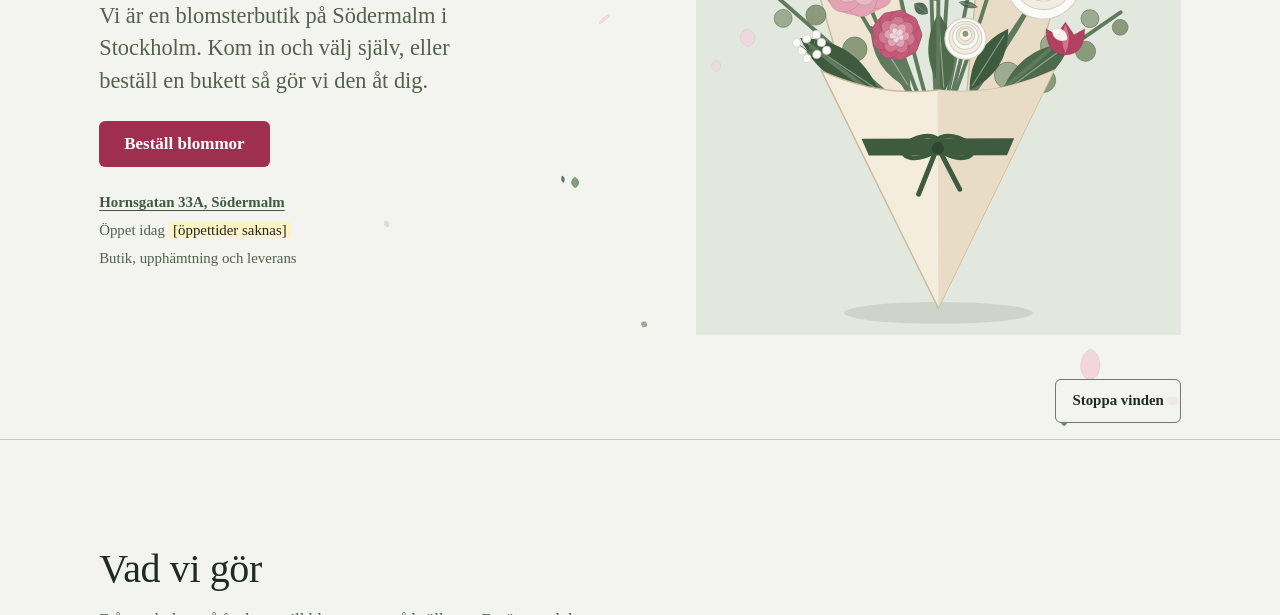
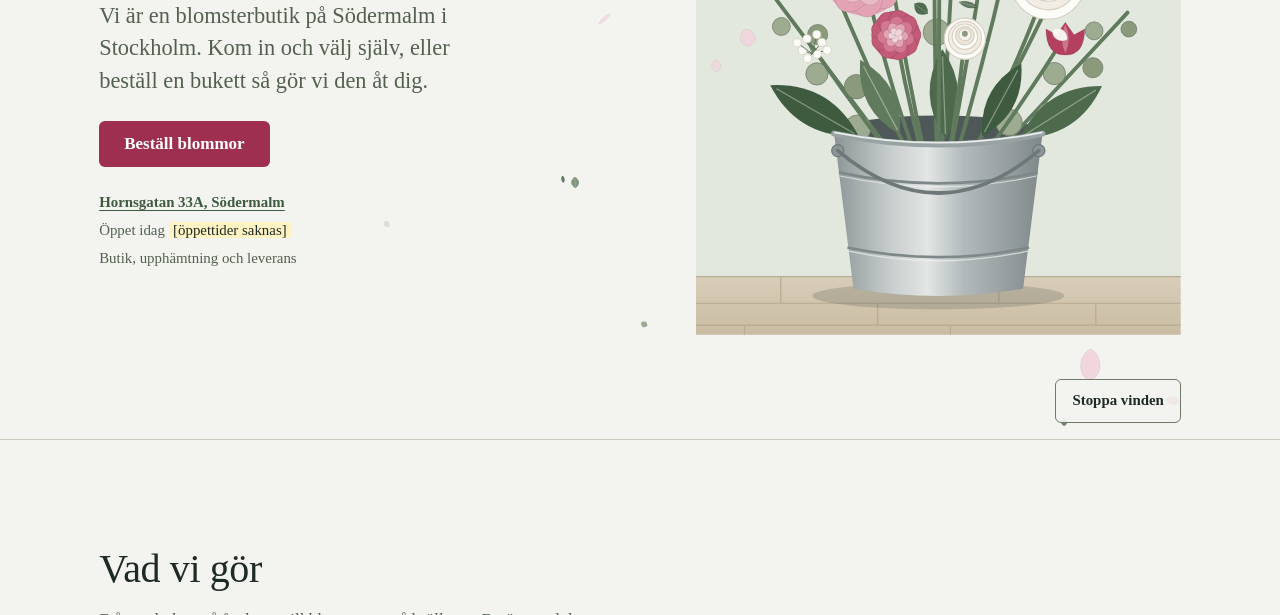
Before and after one commit to Walid-Birouk/Jomni-Blommor, an Astro site: page / in a window 1280 px wide. Shown: the part 491-1106 px from the top of the page. Built offline with nearby package versions, Linux system fonts and the light colour scheme; Astro itself is replaced by a stand-in of ours.

Commit message:
Stand the hero bouquet in a zinc florist bucket
The paper cone balanced on its tip. The flowers now stand in a zinc
bucket on floorboards and pivot inside it, so stems fan out at the rim.
The bucket stays still while the flowers sway.

```diff
--- a/src/components/Bouquet.astro
+++ b/src/components/Bouquet.astro
@@ -1,14 +1,14 @@
 ---
 /**
- * Illustrated bouquet for the hero arch. Each stem sways around the point where
- * the bouquet is tied, driven by the shared hero wind (src/scripts/wind.ts).
+ * Illustrated bouquet in a zinc florist bucket for the hero arch. Each stem sways
+ * around a pivot inside the bucket, driven by the shared hero wind (src/scripts/wind.ts).
  * Cursor effects: flowers lean away from the pointer, a quick pass over a bloom
  * shakes a petal loose into the falling-petal layer, and a tap shakes the bouquet.
  * Decorative (aria-hidden). Static for prefers-reduced-motion.
  * TODO: the client's real photos may replace or join this illustration later.
  */
 const BX = 200;
-const BY = 338;
+const BY = 402;
 const n = (v: number) => v.toFixed(1);
 const STEM = '#5f7a5c';
 const LINE = 'rgb(30 42 36 / 0.14)';
@@ -89,8 +89,8 @@ const parts: Part[] = [
   { hx: 62, hy: 214, r: 14, amp: 5, freq: 0.9, phase: 0.2, color: '', stem: euca(62, 214), head: '' },
   { hx: 342, hy: 222, r: 14, amp: 5, freq: 1.0, phase: 1.4, color: '', stem: euca(342, 222), head: '' },
   { hx: 214, hy: 42, r: 14, amp: 4, freq: 0.8, phase: 2.1, color: '', stem: euca(214, 42), head: '' },
-  { hx: 112, hy: 270, r: 0, amp: 3, freq: 1.1, phase: 0.9, color: '', stem: '', head: leaf(150, 300, 78, -58, '#3e5b40') },
-  { hx: 292, hy: 272, r: 0, amp: 3, freq: 1.2, phase: 2.6, color: '', stem: '', head: leaf(252, 302, 72, 54, '#4d6b4c') },
+  { hx: 112, hy: 270, r: 0, amp: 3, freq: 1.1, phase: 0.9, color: '', stem: '', head: leaf(132, 338, 84, -62, '#3e5b40') },
+  { hx: 292, hy: 272, r: 0, amp: 3, freq: 1.2, phase: 2.6, color: '', stem: '', head: leaf(268, 338, 80, 58, '#4d6b4c') },
   { hx: 148, hy: 112, r: 19, amp: 5, freq: 1.2, phase: 0.6, color: '#9e2f4f', stem: stem(148, 112, -8), head: tulip(148, 112, 19, '#9e2f4f', '#c25a78') },
   { hx: 262, hy: 116, r: 25, amp: 5, freq: 1.05, phase: 1.9, color: '#c25a78', stem: stem(262, 116, 8), head: peony(262, 116, 25, ROSE) },
   { hx: 98, hy: 150, r: 14, amp: 6, freq: 1.3, phase: 0.1, color: '#fbfbf8', stem: stem(98, 150, -6), head: gyps(98, 150) },
@@ -99,9 +99,9 @@ const parts: Part[] = [
   { hx: 168, hy: 66, r: 14, amp: 6, freq: 1.35, phase: 2.3, color: '#fbfbf8', stem: stem(168, 66, -4), head: gyps(168, 66) },
   { hx: 126, hy: 208, r: 36, amp: 4, freq: 0.95, phase: 2.0, color: '#e3a3b5', stem: stem(126, 208, -10), head: peony(126, 208, 36, BLUSH) },
   { hx: 280, hy: 204, r: 31, amp: 4, freq: 1.0, phase: 0.4, color: '#fbfbf8', stem: stem(280, 204, 10), head: ranunculus(280, 204, 31) },
-  { hx: 160, hy: 262, r: 0, amp: 2.5, freq: 1.0, phase: 0.5, color: '', stem: '', head: leaf(176, 298, 62, -34, '#5f7a5c') },
-  { hx: 244, hy: 262, r: 0, amp: 2.5, freq: 1.1, phase: 1.7, color: '', stem: '', head: leaf(226, 298, 60, 32, '#3e5b40') },
-  { hx: 200, hy: 240, r: 0, amp: 2, freq: 0.9, phase: 2.4, color: '', stem: '', head: leaf(204, 300, 66, -6, '#4d6b4c') },
+  { hx: 160, hy: 262, r: 0, amp: 2.5, freq: 1.0, phase: 0.5, color: '', stem: '', head: leaf(166, 336, 70, -30, '#5f7a5c') },
+  { hx: 244, hy: 262, r: 0, amp: 2.5, freq: 1.1, phase: 1.7, color: '', stem: '', head: leaf(236, 336, 68, 28, '#3e5b40') },
+  { hx: 200, hy: 240, r: 0, amp: 2, freq: 0.9, phase: 2.4, color: '', stem: '', head: leaf(204, 338, 74, -4, '#4d6b4c') },
   { hx: 168, hy: 252, r: 22, amp: 3.5, freq: 1.1, phase: 2.7, color: '#c25a78', stem: stem(168, 252, -4), head: peony(168, 252, 22, ROSE) },
   { hx: 306, hy: 254, r: 16, amp: 4, freq: 1.2, phase: 0.8, color: '#9e2f4f', stem: stem(306, 254, 6), head: tulip(306, 254, 16, '#b4405f', '#e3a3b5') },
   { hx: 96, hy: 262, r: 14, amp: 5, freq: 1.3, phase: 1.5, color: '#fbfbf8', stem: stem(96, 262, -4), head: gyps(96, 262) },
@@ -112,10 +112,29 @@ const parts: Part[] = [
 
 <div class="hero__bouquet">
   <svg class="bouquet" viewBox="0 0 400 500" aria-hidden="true" focusable="false">
-    <ellipse cx="200" cy="482" rx="78" ry="9" fill="rgb(30 42 36 / 0.1)" />
-    <g class="b-all">
-      <path d="M126 300 L82 150 Q120 168 168 214 L176 300 Z" fill="#efe5d3" stroke="#cbbb9c" stroke-width="1.2" />
-      <path d="M274 300 L322 146 Q282 166 232 214 L224 300 Z" fill="#e8dcc6" stroke="#cbbb9c" stroke-width="1.2" />
+    <defs>
+      <linearGradient id="zinc" x1="0" x2="1">
+        <stop offset="0" stop-color="#8c9596" />
+        <stop offset="0.28" stop-color="#c9cfce" />
+        <stop offset="0.45" stop-color="#e2e6e4" />
+        <stop offset="0.62" stop-color="#b3babb" />
+        <stop offset="1" stop-color="#7f8889" />
+      </linearGradient>
+      <linearGradient id="floor" x1="0" y1="0" x2="0" y2="1">
+        <stop offset="0" stop-color="#d8cdb8" />
+        <stop offset="1" stop-color="#c9bca3" />
+      </linearGradient>
+    </defs>
+    <!-- Floorboards -->
+    <rect x="0" y="452" width="400" height="48" fill="url(#floor)" />
+    <path d="M0 452 H400 M0 474 H400 M0 492 H400" stroke="#b9ab90" stroke-width="1" />
+    <path d="M70 452 V474 M250 452 V474 M150 474 V492 M330 474 V492 M40 492 V500 M210 492 V500" stroke="#b9ab90" stroke-width="1" />
+    <ellipse cx="200" cy="468" rx="104" ry="11" fill="rgb(30 42 36 / 0.16)" />
+
+    <!-- Inside of the bucket, behind the stems -->
+    <ellipse cx="200" cy="334" rx="86" ry="15" fill="#4f5859" />
+
+    <g class="b-flowers">
       {parts.map((p) => (
         <g
           class="b-sway"
@@ -131,15 +150,19 @@ const parts: Part[] = [
           <g class="b-head" set:html={p.head} />
         </g>
       ))}
-      <!-- Paper wrap and ribbon sit in front of the stems and do not sway on their own. -->
-      <path d="M104 282 L200 478 L296 282 Q248 304 200 298 Q152 304 104 282 Z" fill="#f4ecdd" stroke="#cbbb9c" stroke-width="1.2" />
-      <path d="M200 298 L200 478 L296 282 Q248 304 200 298 Z" fill="#e8dcc6" />
-      <path d="M137 338 L263 338 L257 352 L143 352 Z" fill="#3e5b40" />
-      <ellipse cx="186" cy="345" rx="15" ry="8" transform="rotate(-18 186 345)" fill="none" stroke="#3e5b40" stroke-width="4" />
-      <ellipse cx="214" cy="345" rx="15" ry="8" transform="rotate(18 214 345)" fill="none" stroke="#3e5b40" stroke-width="4" />
-      <path d="M198 349 L184 384 M202 349 L218 380" stroke="#3e5b40" stroke-width="4" stroke-linecap="round" />
-      <circle cx="200" cy="346" r="5" fill="#2f4631" />
     </g>
+
+    <!-- Zinc bucket body, in front of the stems. It stands still on the floor. -->
+    <path d="M114 334 L130 462 Q200 474 270 462 L286 334 Q200 352 114 334 Z" fill="url(#zinc)" />
+    <path d="M118 366 Q200 384 282 366" fill="none" stroke="#7f8889" stroke-width="2.2" />
+    <path d="M119 369 Q200 387 281 369" fill="none" stroke="#eef1ef" stroke-width="1" opacity="0.7" />
+    <path d="M125 428 Q200 444 275 428" fill="none" stroke="#7f8889" stroke-width="2.2" />
+    <path d="M126 431 Q200 447 274 431" fill="none" stroke="#eef1ef" stroke-width="1" opacity="0.7" />
+    <path d="M114 334 Q200 352 286 334" fill="none" stroke="#9aa3a4" stroke-width="5" stroke-linecap="round" />
+    <path d="M114 333 Q200 350 286 333" fill="none" stroke="#e8ecea" stroke-width="1.4" />
+    <circle cx="117" cy="348" r="5" fill="#8c9596" stroke="#6f7879" stroke-width="1" />
+    <circle cx="283" cy="348" r="5" fill="#8c9596" stroke="#6f7879" stroke-width="1" />
+    <path d="M117 348 Q200 418 283 348" fill="none" stroke="#6f7879" stroke-width="3" stroke-linecap="round" />
   </svg>
 </div>
 
@@ -148,8 +171,8 @@ const parts: Part[] = [
 
   const svg = document.querySelector<SVGSVGElement>('svg.bouquet');
   if (svg) {
-    const BX = 200, BY = 338, VIEW_W = 400;
-    const all = svg.querySelector<SVGGElement>('.b-all')!;
+    const BX = 200, BY = 402, VIEW_W = 400;
+    const all = svg.querySelector<SVGGElement>('.b-flowers')!;
     const items = [...svg.querySelectorAll<SVGGElement>('.b-sway')].map((g) => ({
       g,
       head: g.querySelector<SVGGElement>('.b-head'),
@@ -201,10 +224,10 @@ const parts: Part[] = [
           i.head.setAttribute('transform', `rotate(${flutter.toFixed(2)} ${i.hx} ${i.hy})`);
         }
       }
-      const leanTarget = Math.sin(time * 0.7) * 0.8 * strength + (wind.gust / 220) * 1.5;
+      const leanTarget = Math.sin(time * 0.7) * 0.6 * strength + (wind.gust / 220) * 1.2;
       leanV += (20 * (leanTarget - lean) - 5 * leanV) * dt;
       lean += leanV * dt;
-      all.setAttribute('transform', `rotate(${lean.toFixed(2)} 200 478)`);
+      all.setAttribute('transform', `rotate(${lean.toFixed(2)} ${BX} ${BY})`);
     });
 
     // Tap or click: shake the bouquet and let a few petals go.
```
